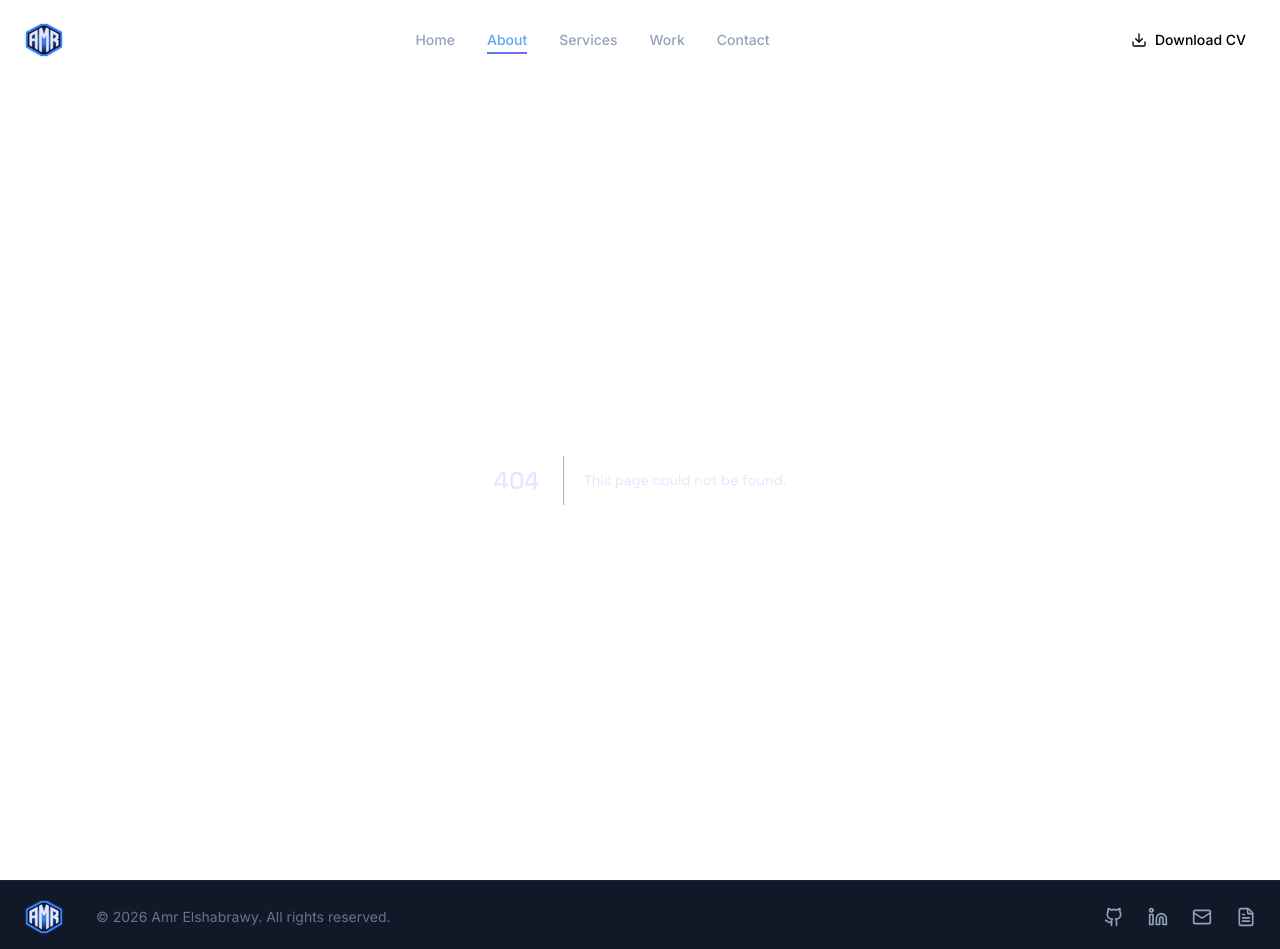
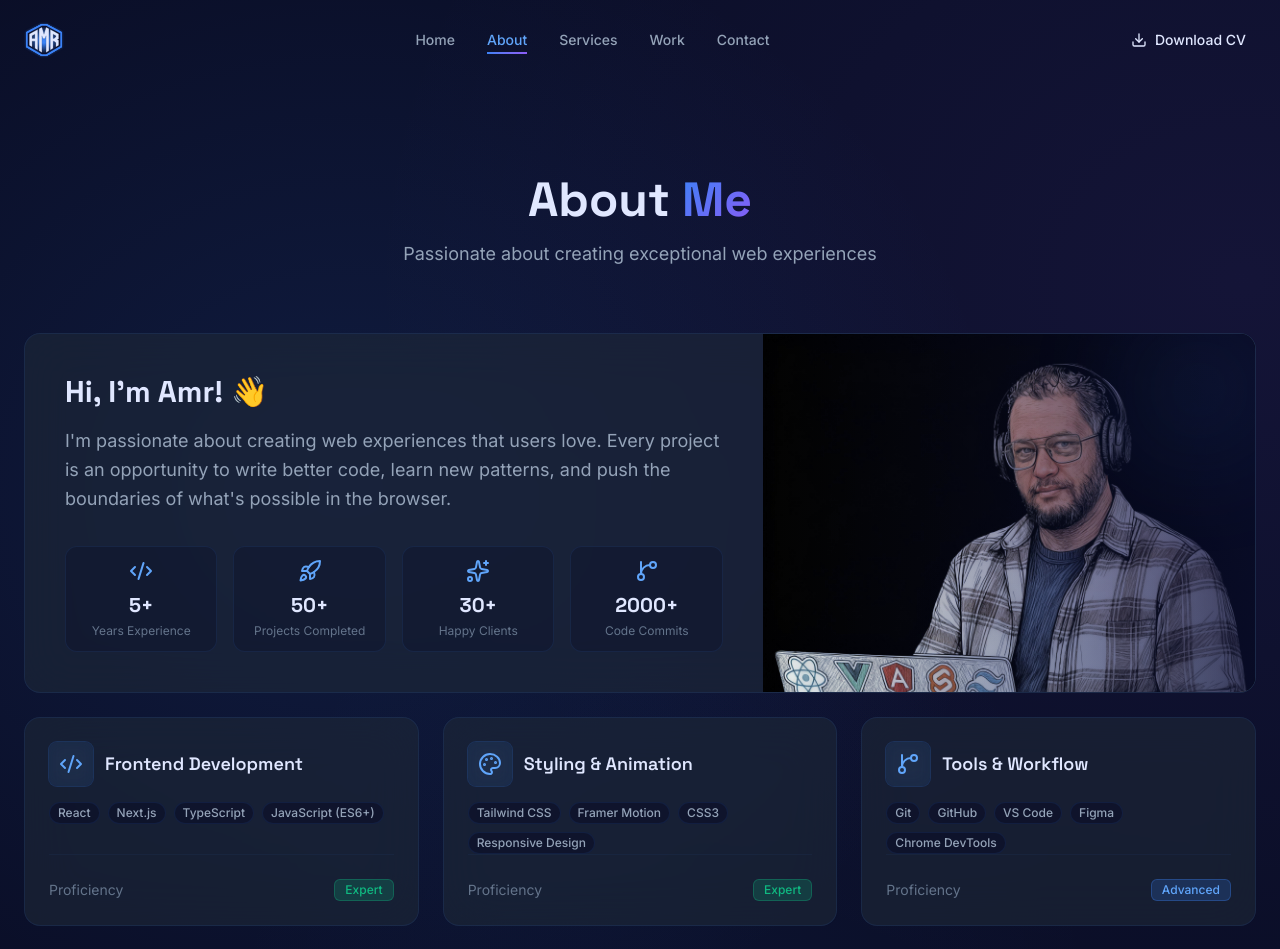
Before and after one commit to AmrElshabrawyDev/amrelshabrawydev.github.io, a Next.js app: page /about in a window 1280 px wide. Before the commit this address had no page. Shown: the top 949 px of the page. Built offline with nearby package versions, Linux system fonts and the light colour scheme.

Commit message:
feat: Establish initial portfolio website structure, pages, and components as per master prompt.

```diff
--- /dev/null
+++ b/app/about/page.tsx
@@ -0,0 +1,9 @@
+import { Metadata } from "next";
+import { aboutMetadata } from "@/lib/metadata";
+import { AboutSection } from "@/components/Sections/AboutSection";
+
+export const metadata: Metadata = aboutMetadata;
+
+export default function AboutPage() {
+  return <AboutSection />;
+}
--- /dev/null
+++ b/components/Sections/AboutSection.tsx
@@ -0,0 +1,153 @@
+"use client";
+
+import { motion } from "framer-motion";
+import Image from "next/image";
+import { aboutData, statsData } from "@/data";
+import { GlassCard } from "@/components/ui/glass-card";
+import { Badge } from "@/components/ui/badge";
+import { fadeInUp, staggerContainer } from "@/components/Layout/PageTransition";
+
+const proficiencyColors = {
+  expert: "bg-success/20 text-success border-success/30",
+  advanced: "bg-primary-500/20 text-primary-400 border-primary-500/30",
+  learning: "bg-accent-500/20 text-accent-400 border-accent-500/30",
+};
+
+export function AboutSection() {
+  return (
+    <section className="section-spacing">
+      <div className="container-custom">
+        {/* Section Header */}
+        <motion.div
+          initial="hidden"
+          whileInView="visible"
+          viewport={{ once: true, margin: "-100px" }}
+          variants={fadeInUp}
+          className="text-center mb-16"
+        >
+          <h1 className="text-4xl md:text-5xl font-bold font-heading mb-4">
+            About <span className="gradient-text">Me</span>
+          </h1>
+          <p className="text-text-secondary max-w-2xl mx-auto">
+            Passionate about creating exceptional web experiences
+          </p>
+        </motion.div>
+
+        {/* Grid Layout */}
+        <motion.div
+          variants={staggerContainer}
+          initial="hidden"
+          whileInView="visible"
+          viewport={{ once: true, margin: "-50px" }}
+          className="grid grid-cols-1 md:grid-cols-2 lg:grid-cols-3 gap-6"
+        >
+          {/* Main Bio Card - Full Width on LG */}
+          <motion.div
+            variants={fadeInUp}
+            className="col-span-1 md:col-span-2 lg:col-span-3"
+          >
+            <GlassCard variant="hover" className="p-0 overflow-hidden h-full">
+              <div className="grid lg:grid-cols-5 gap-0 h-full">
+                {/* Text Content */}
+                <div className="p-8 lg:p-10 lg:col-span-3 space-y-8 flex flex-col justify-center">
+                  <div className="space-y-4">
+                    <h2 className="text-3xl font-heading font-bold text-text-primary">
+                      Hi, I&apos;m Amr! 👋
+                    </h2>
+                    <p className="text-text-secondary leading-relaxed text-lg">
+                      {aboutData.bio}
+                    </p>
+                  </div>
+
+                  {/* Stats Grid */}
+                  <div className="grid grid-cols-2 sm:grid-cols-4 gap-4">
+                    {statsData.map((stat, index) => (
+                      <div
+                        key={stat.label}
+                        className="text-center p-3 rounded-xl bg-bg-base/30 border border-border-subtle"
+                      >
+                        <div className="flex justify-center mb-2 text-primary-400">
+                          {stat.icon}
+                        </div>
+                        <div className="text-xl font-bold font-heading text-text-primary">
+                          {stat.value}
+                        </div>
+                        <div className="text-xs text-text-tertiary mt-1">
+                          {stat.label}
+                        </div>
+                      </div>
+                    ))}
+                  </div>
+                </div>
+
+                {/* Profile Image - Right Side */}
+                <div className="relative min-h-[300px] lg:h-full lg:col-span-2 overflow-hidden bg-bg-elevated/50">
+                  <div className="absolute inset-0 bg-gradient-to-t from-bg-base/80 to-transparent z-10 lg:bg-gradient-to-l" />
+                  <div className="absolute inset-0 bg-linear-to-tr from-primary-500/20 to-accent-500/20 mix-blend-overlay z-10" />
+
+                  <Image
+                    src="/profile-about.png"
+                    alt="Amr Elshabrawy Profile"
+                    fill
+                    className="object-cover object-top hover:scale-105 transition-transform duration-700"
+                    sizes="(max-width: 1024px) 100vw, 40vw"
+                  />
+
+                  {/* Decorative Elements */}
+                  <div className="absolute top-4 right-4 z-20">
+                    <div className="w-20 h-20 rounded-full bg-primary-500/30 blur-3xl" />
+                  </div>
+                </div>
+              </div>
+            </GlassCard>
+          </motion.div>
+
+          {/* Skill Category Cards */}
+          {aboutData.skillCategories.map((category, index) => (
+            <motion.div key={category.title} variants={fadeInUp} custom={index}>
+              <GlassCard variant="hover" className="p-6 h-full flex flex-col">
+                <div className="space-y-4 flex-1">
+                  {/* Icon & Title */}
+                  <div className="flex items-center gap-3">
+                    <div className="p-2.5 rounded-lg bg-primary-500/10 backdrop-blur-sm text-primary-400 ring-1 ring-primary-500/20">
+                      {category.icon}
+                    </div>
+                    <h3 className="font-heading font-semibold text-lg">
+                      {category.title}
+                    </h3>
+                  </div>
+
+                  {/* Skills List */}
+                  <div className="flex flex-wrap gap-2">
+                    {category.skills.map((skill) => (
+                      <Badge
+                        key={skill}
+                        variant="secondary"
+                        className="bg-bg-base/60 hover:bg-bg-base/80 border-border-default/50 text-text-secondary"
+                      >
+                        {skill}
+                      </Badge>
+                    ))}
+                  </div>
+                </div>
+
+                {/* Proficiency Badge */}
+                <div className="pt-6 mt-auto border-t border-border-subtle/50">
+                  <div className="flex items-center justify-between text-sm">
+                    <span className="text-text-tertiary">Proficiency</span>
+                    <span
+                      className={`inline-flex items-center px-2.5 py-0.5 rounded-md text-xs font-medium border ${proficiencyColors[category.proficiency]}`}
+                    >
+                      {category.proficiency.charAt(0).toUpperCase() +
+                        category.proficiency.slice(1)}
+                    </span>
+                  </div>
+                </div>
+              </GlassCard>
+            </motion.div>
+          ))}
+        </motion.div>
+      </div>
+    </section>
+  );
+}
```
